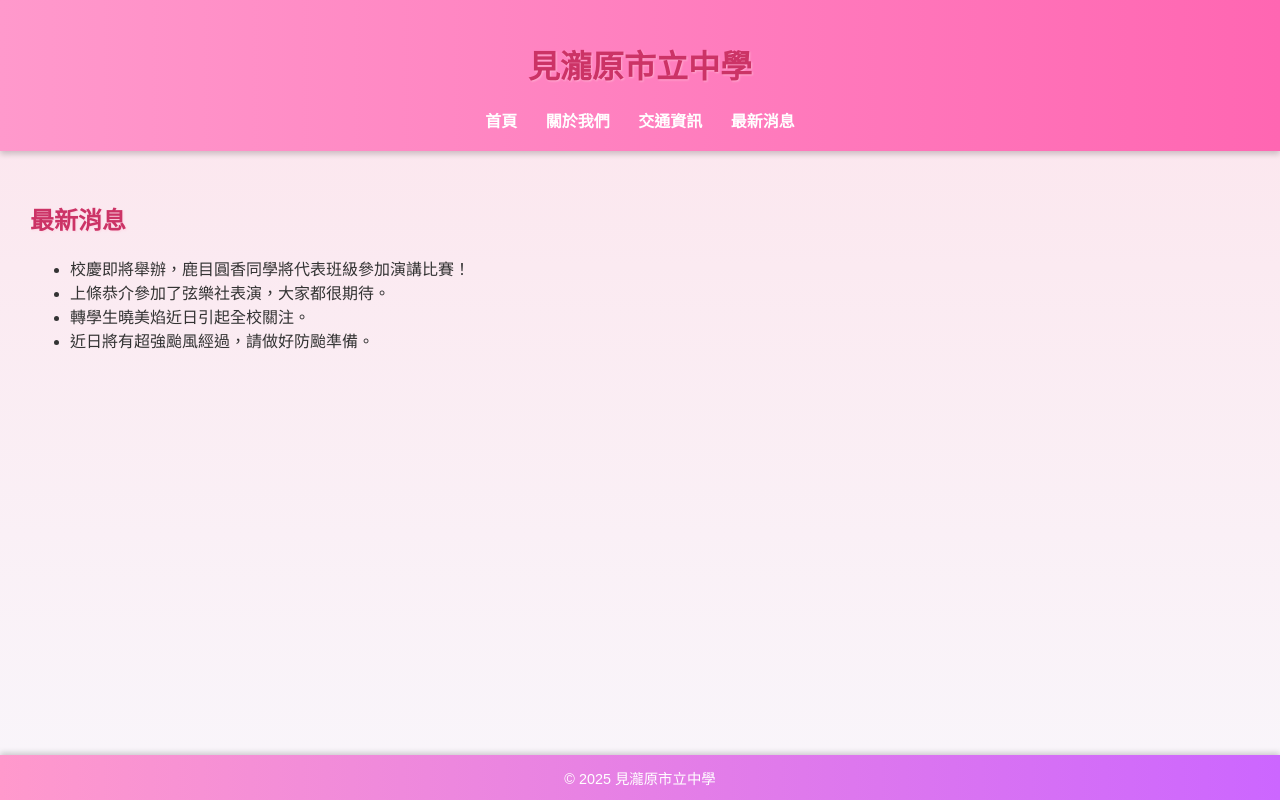
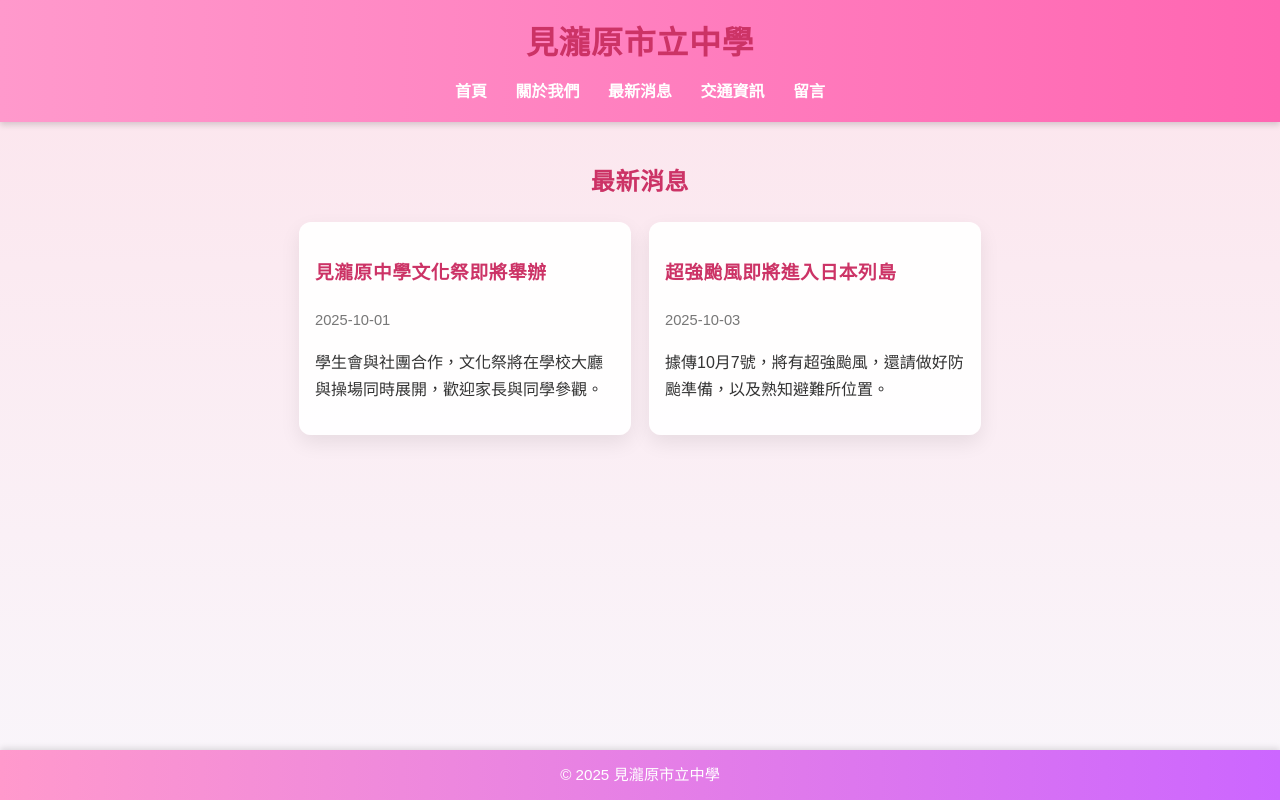
Before and after one commit to sayaka1515/MADOKA_school, a Flask app: page /news in a window 1280 px wide. Run offline with Flask 3, Linux system fonts and the light colour scheme.

Commit message:
新增聯絡表單功能，更新頁面路由及樣式

```diff
--- a/app.py
+++ b/app.py
@@ -1,22 +1,41 @@
-from flask import Flask, render_template
+from flask import Flask, render_template, request, redirect, url_for, flash
+from flask_wtf import FlaskForm
+from wtforms import StringField, TextAreaField, SubmitField
+from wtforms.validators import DataRequired, Length
 
 app = Flask(__name__)
+app.secret_key = "madoka-secret"  # 表单需要用到 CSRF 防护
 
+# ====== 表单定義 ======
+class ContactForm(FlaskForm):
+    name = StringField("姓名", validators=[DataRequired(), Length(min=2, max=20)])
+    message = TextAreaField("留言內容", validators=[DataRequired(), Length(min=5)])
+    submit = SubmitField("送出留言")
+
+# ====== 頁面路由 ======
 @app.route('/')
 def home():
-    return render_template("home.html")
+    return render_template('home.html')
 
 @app.route('/about')
 def about():
-    return render_template("about.html")
+    return render_template('about.html')
 
 @app.route('/location')
 def location():
-    return render_template("location.html")
+    return render_template('location.html')
 
 @app.route('/news')
 def news():
-    return render_template("news.html")
+    return render_template('news.html')
 
-if __name__ == "__main__":
+@app.route('/contact', methods=['GET', 'POST'])
+def contact():
+    form = ContactForm()
+    if form.validate_on_submit():
+        flash(f"感謝 {form.name.data} 的留言！內容已收到！", "success")
+        return redirect(url_for('contact'))
+    return render_template('contact.html', form=form)
+
+if __name__ == '__main__':
     app.run(debug=True)
--- a/static/style.css
+++ b/static/style.css
@@ -1,68 +1,92 @@
-/* === 全局樣式 === */
+/* 全局 */
 html, body {
     height: 100%;
     margin: 0;
 }
-
 body {
-    font-family: "Microsoft JhengHei", Arial, sans-serif;
+    font-family: "Noto Sans TC", "Microsoft JhengHei", Arial, sans-serif;
     background: linear-gradient(180deg, #fce4ec, #f9f6fb);
     color: #333;
+    line-height: 1.7;
     display: flex;
     flex-direction: column;
 }
 
-/* === 頁首 === */
+/* header */
 header {
     background: linear-gradient(90deg, #ff99cc, #ff66b2);
-    padding: 1.2rem;
+    padding: 1rem 1.2rem;
     text-align: center;
-    color: white;
-    box-shadow: 0 3px 6px rgba(0,0,0,0.2);
+    color: #fff;
+    box-shadow: 0 3px 6px rgba(0,0,0,0.15);
 }
-
+header h1 { margin: 0 0 8px 0; font-family: "Quicksand", "Noto Sans TC", sans-serif; }
 nav a {
     margin: 0 12px;
     text-decoration: none;
     color: white;
-    font-weight: bold;
-    transition: 0.3s;
+    font-weight: 600;
+    transition: color .2s, transform .15s;
 }
+nav a:hover { color: #ffe6f0; transform: translateY(-2px); }
 
-nav a:hover {
-    text-decoration: underline;
-    color: #ffe6f0;
-}
-
-/* === 主要內容區 === */
-main {
-    flex: 1;
-    padding: 30px;
-    min-height: 400px;
-}
-
-/* === 頁腳 === */
+/* main / footer */
+main { flex: 1; padding: 30px; min-height: 400px; }
 footer {
+    margin-top: auto;
     text-align: center;
     background: linear-gradient(90deg, #ff99cc, #cc66ff);
     color: white;
     padding: 12px;
-    margin-top: auto;
-    font-size: 0.9rem;
-    box-shadow: 0 -2px 6px rgba(0,0,0,0.2);
-}
-footer a {
-    color: #ffe6ff;
-    text-decoration: none;
+    font-size: 0.95rem;
+    box-shadow: 0 -2px 6px rgba(0,0,0,0.12);
 }
 
-/* === 標題樣式 === */
-h1, h2 {
-    color: #cc3366;
-    text-shadow: 1px 1px 2px rgba(255, 200, 220, 0.6);
+/* 按鈕 */
+.btn {
+    display: inline-block;
+    margin-top: 16px;
+    padding: 10px 18px;
+    border-radius: 999px;
+    background: linear-gradient(90deg,#ff7eb6,#b76bff);
+    color: white;
+    font-weight: 600;
+    text-decoration: none;
+    box-shadow: 0 6px 18px rgba(183,107,255,0.18);
+    transition: transform .18s ease, box-shadow .18s ease;
+}
+.btn:hover { transform: translateY(-4px); box-shadow: 0 10px 26px rgba(183,107,255,0.22); }
+
+/* 標題 */
+h1,h2,h3 { font-family: "Quicksand", "Noto Sans TC", sans-serif; color: #cc3366; letter-spacing: .6px; }
+h2 { margin-top: 0; }
+
+/* ---- Hero (首頁) ---- */
+.hero {
+    display: flex;
+    justify-content: center;
+    align-items: center;
+    height: 70vh;
+    background: none; /* 使用全局底色 */
+    text-align: center;
+    padding: 0 20px;
+}
+.hero-card {
+    background: rgba(255,255,255,0.95);
+    padding: 36px;
+    border-radius: 18px;
+    box-shadow: 0 12px 30px rgba(0,0,0,0.12);
+    max-width: 720px;
+    animation: fadeUp .9s ease forwards;
+    opacity: 0;
+    transform: translateY(20px);
+}
+@keyframes fadeUp {
+    from { opacity: 0; transform: translateY(20px); }
+    to   { opacity: 1; transform: translateY(0); }
 }
 
-/* === 關於我們背景 === */
+/* ---- 關於我們背景 (about) ---- */
 .about-bg {
     position: relative;
     background: url("/static/images/school.png") no-repeat center center;
@@ -72,68 +96,111 @@ h1, h2 {
     overflow: hidden;
     color: white;
 }
+
+/* 覆蓋層放在最上（遮罩層 z-index:0，內容 z-index:1） */
 .about-bg::before {
     content: "";
     position: absolute;
-    top: 0; left: 0;
-    width: 100%; height: 100%;
-    background-color: rgba(0,0,0,0.45);
+    inset: 0;
+    background-color: rgba(0,0,0,0.40); /* 覆蓋強度可調 (0.25-0.5) */
     z-index: 0;
 }
-.about-bg h2,
-.about-bg p {
+
+/* 內文置於遮罩之上 */
+.about-bg .about-inner {
     position: relative;
     z-index: 1;
 }
 
-/* === 校園相簿 === */
+/* 校園相簿 */
 .campus-gallery {
     display: flex;
     flex-wrap: wrap;
     gap: 20px;
-    margin-top: 20px;
+    margin-top: 18px;
+    justify-content: center;
 }
 .campus-gallery .card {
-    flex: 1 1 250px;
-    background: rgba(255, 240, 250, 0.85);
+    flex: 1 1 260px;
+    background: rgba(255,240,250,0.92);
     border-radius: 12px;
-    box-shadow: 0 4px 8px rgba(0,0,0,0.15);
+    box-shadow: 0 6px 18px rgba(0,0,0,0.10);
     text-align: center;
-    padding: 15px;
-    transition: transform 0.2s;
+    padding: 12px;
+    transition: transform .18s ease;
 }
-.campus-gallery .card:hover {
-    transform: translateY(-5px);
+.campus-gallery .card:hover { transform: translateY(-6px); }
+.campus-gallery img { width: 100%; height: auto; border-radius: 8px; display: block; }
+
+/* ---- News ---- */
+.news-section { text-align: center; padding: 10px 0 30px; }
+.news-list {
+    display: flex;
+    flex-wrap: wrap;
+    justify-content: center;
+    gap: 18px;
+    margin-top: 18px;
 }
-.campus-gallery img {
-    max-width: 100%;
-    border-radius: 8px;
-    margin-bottom: 10px;
+.news-card {
+    width: 300px;
+    background: rgba(255,255,255,0.96);
+    padding: 16px;
+    border-radius: 12px;
+    box-shadow: 0 8px 20px rgba(0,0,0,0.08);
+    text-align: left;
+    transition: transform .18s ease, box-shadow .18s ease;
+}
+.news-card:hover { transform: translateY(-6px); box-shadow: 0 12px 30px rgba(0,0,0,0.12); }
+.news-card time { display:block; color: #777; margin-bottom: 8px; font-size: .92rem; }
+
+/* ---- Location ---- */
+.location-section { text-align: center; padding-bottom: 30px; }
+.location-info { display: flex; flex-wrap: wrap; gap: 24px; justify-content: center; margin-top: 18px; align-items: flex-start; }
+.map { flex: 1 1 420px; border-radius: 12px; overflow: hidden; box-shadow: 0 8px 20px rgba(0,0,0,0.08); min-width: 300px; }
+/* 使 iframe 響應式 */
+.map iframe { width: 100%; height: 320px; border: 0; display: block; }
+
+/* 詳細資訊卡 */
+.details { flex: 1 1 320px; background: rgba(255,255,255,0.96); border-radius: 12px; padding: 18px; box-shadow: 0 6px 16px rgba(0,0,0,0.06); text-align: left; min-width: 260px; }
+
+/* 小螢幕優化 */
+@media (max-width: 780px) {
+    .hero { height: auto; padding: 40px 18px; }
+    main { padding: 18px; }
+    .news-card { width: 100%; }
+    .campus-gallery { flex-direction: column; }
+    .location-info { flex-direction: column; }
 }
 
-/* === 首頁 Hero 區塊 === */
-.hero {
-    display: flex;
-    justify-content: center;
-    align-items: center;
-    height: 70vh;   /* 這裡高度你自己決定 */
-    background: none;
-    text-align: center;
-    padding: 0px;
-}
-.hero-card {
+form {
     background: rgba(255, 255, 255, 0.9);
-    padding: 40px;
-    border-radius: 20px;
-    box-shadow: 0 8px 20px rgba(0,0,0,0.2);
-    max-width: 600px;
-    animation: fadeUp 1.5s ease forwards;
-    opacity: 0;
-    transform: translateY(30px);
+    padding: 30px;
+    border-radius: 12px;
+    box-shadow: 0 4px 12px rgba(0,0,0,0.1);
+    max-width: 500px;
+    margin: 30px auto;
 }
 
-/* 動畫 */
-@keyframes fadeUp {
-    0% { opacity: 0; transform: translateY(30px); }
-    100% { opacity: 1; transform: translateY(0); }
+form input[type="text"],
+form textarea {
+    width: 100%;
+    padding: 10px;
+    border-radius: 6px;
+    border: 1px solid #ccc;
+    font-size: 1rem;
 }
+
+form .btn {
+    background-color: #ff66b2;
+    color: white;
+    padding: 10px 20px;
+    border: none;
+    border-radius: 6px;
+    cursor: pointer;
+    margin-top: 10px;
+    transition: 0.3s;
+}
+
+form .btn:hover {
+    background-color: #cc338b;
+}
--- a/templates/base.html
+++ b/templates/base.html
@@ -9,10 +9,14 @@
     <header>
         <h1>見瀧原市立中學</h1>
         <nav>
-            <a href="/">首頁</a>
-            <a href="/about">關於我們</a>
-            <a href="/location">交通資訊</a>
-            <a href="/news">最新消息</a>
+<nav>
+  <a href="{{ url_for('home') }}">首頁</a>
+  <a href="{{ url_for('about') }}">關於我們</a>
+  <a href="{{ url_for('news') }}">最新消息</a>
+  <a href="{{ url_for('location') }}">交通資訊</a>
+  <a href="{{ url_for('contact') }}">留言</a>
+</nav>
+
         </nav>
     </header>
     <main>
--- a/templates/news.html
+++ b/templates/news.html
@@ -1,11 +1,21 @@
 {% extends "base.html" %}
-{% block title %}最新消息 - 見瀧原市立中學{% endblock %}
+{% block title %}最新消息 - 見瀧原中學校{% endblock %}
 {% block content %}
-<h2>最新消息</h2>
-<ul>
-    <li>校慶即將舉辦，鹿目圓香同學將代表班級參加演講比賽！</li>
-    <li>上條恭介參加了弦樂社表演，大家都很期待。</li>
-    <li>轉學生曉美焰近日引起全校關注。</li>
-    <li>近日將有超強颱風經過，請做好防颱準備。</li>
-</ul>
+<section class="news-section">
+    <h2>最新消息</h2>
+
+    <div class="news-list">
+        <article class="news-card">
+            <h3>見瀧原中學文化祭即將舉辦</h3>
+            <time datetime="2025-10-01">2025-10-01</time>
+            <p>學生會與社團合作，文化祭將在學校大廳與操場同時展開，歡迎家長與同學參觀。</p>
+        </article>
+
+        <article class="news-card">
+            <h3>超強颱風即將進入日本列島</h3>
+            <time datetime="2025-10-03">2025-10-03</time>
+            <p>據傳10月7號，將有超強颱風，還請做好防颱準備，以及熟知避難所位置。</p>
+        </article>
+    </div>
+</section>
 {% endblock %}
```
Also changed, not shown: templates/contact.html (added, +37 -0 lines), templates/home.html (+4 -6 lines), templates/location.html (+22 -2 lines).
